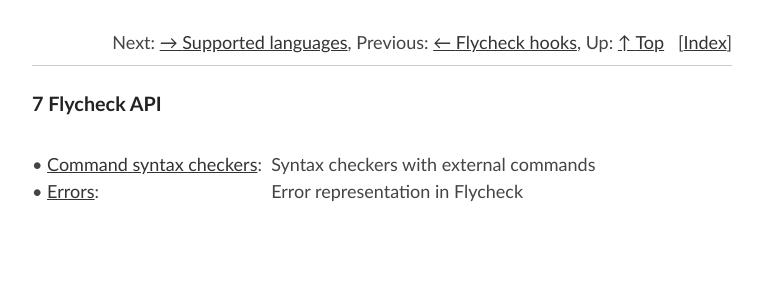
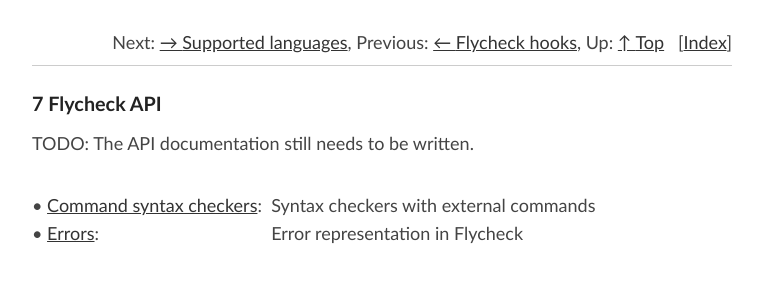
Before and after one commit to cmarqu/flycheck.github.io, a Jekyll site: the page manual/latest/Flycheck-API.html, which Jekyll copies as it is, in a window 1280 px wide. Shown: the top 300 px of the page, without its empty margins (258-1020 px from the left). Built offline with Jekyll 4.4.1, drawn with Linux system fonts in a browser that asks for light colours.

Commit message:
Update manual from flycheck/flycheck@b7fc5b846710ff3ea7a0b3ad66726606b71250d1

```diff
--- a/manual/latest/Flycheck-API.html
+++ b/manual/latest/Flycheck-API.html
@@ -58,6 +58,8 @@
 <a name="Flycheck-API-1"></a>
 <h2 class="chapter">7 Flycheck API</h2>
 
+<p>TODO: The API documentation still needs to be written.
+</p>
 <table class="menu" border="0" cellspacing="0">
 <tr><td align="left" valign="top">&bull; <a href="Command-syntax-checkers.html#Command-syntax-checkers" accesskey="1">Command syntax checkers</a>:</td><td>&nbsp;&nbsp;</td><td align="left" valign="top">Syntax checkers with external commands
 </td></tr>
```
